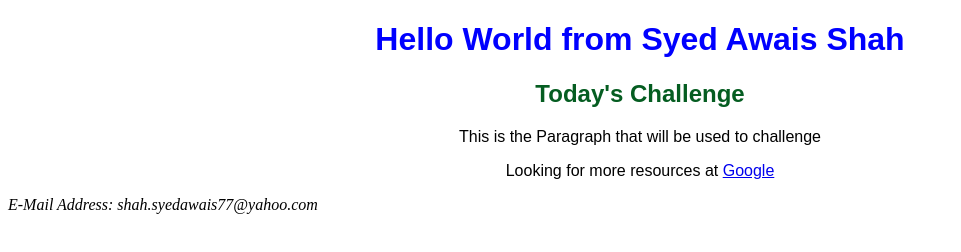
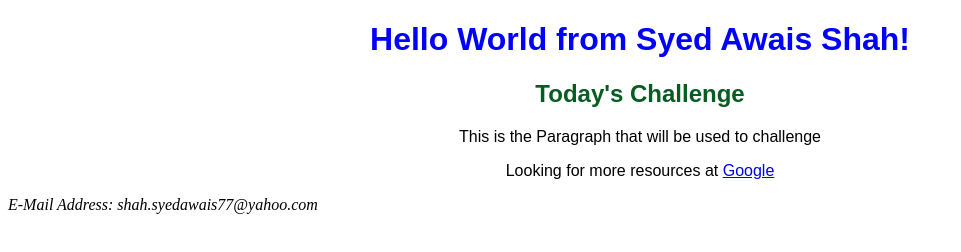
Before and after one commit to SYEDawais77/100DaysOfCode, a plain HTML site: page Day2/index.html in a window 1280 px wide. Shown: the whole page, without its empty margins (0-961 px from the left). Drawn offline with Linux system fonts and the light colour scheme.

Commit message:
Add Some

```diff
--- a/Day2/index.html
+++ b/Day2/index.html
@@ -9,7 +9,7 @@
 <body>
 
     <h1>
-        Hello World from Syed Awais Shah
+        Hello World from Syed Awais Shah!
     </h1>
     <h2>
         Today's Challenge
```
